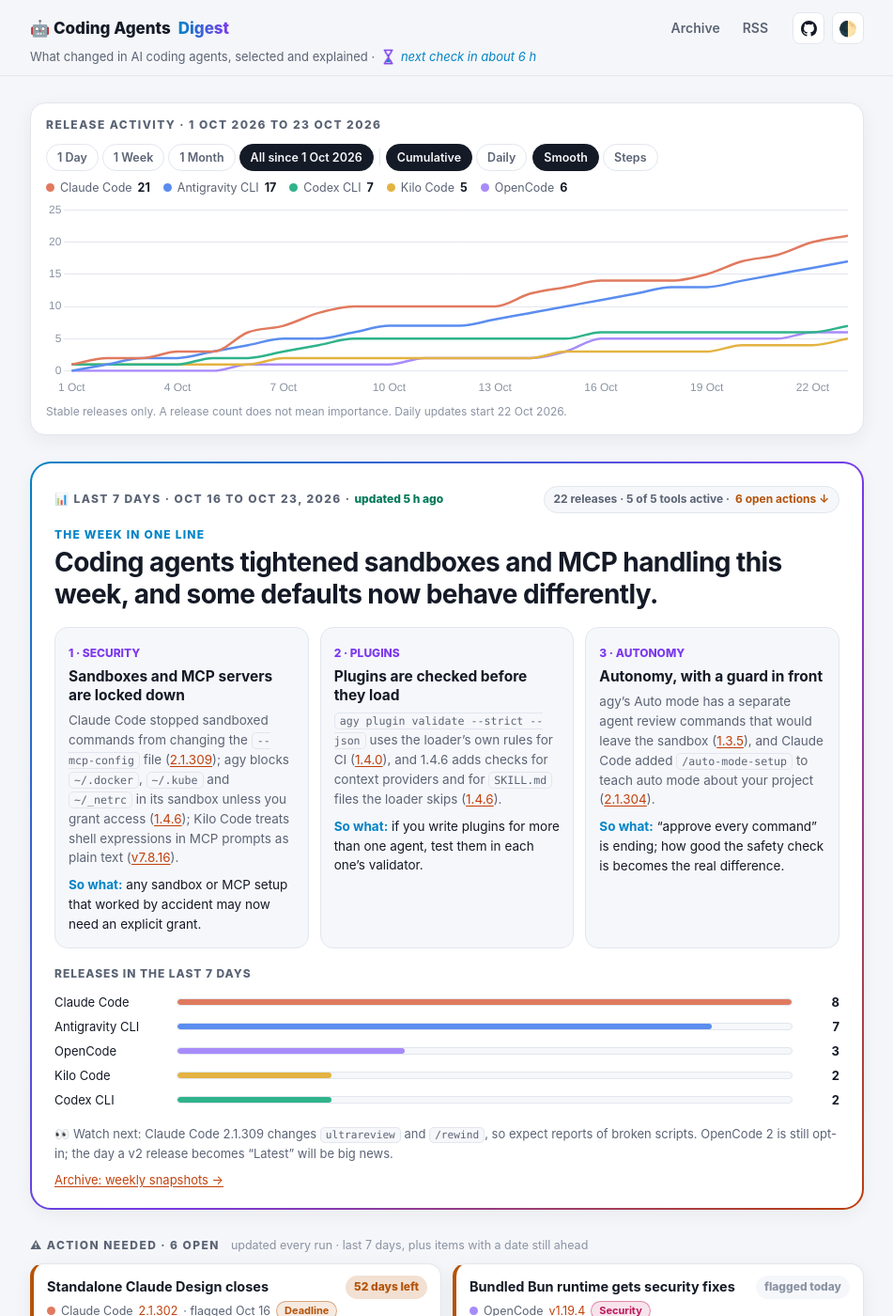
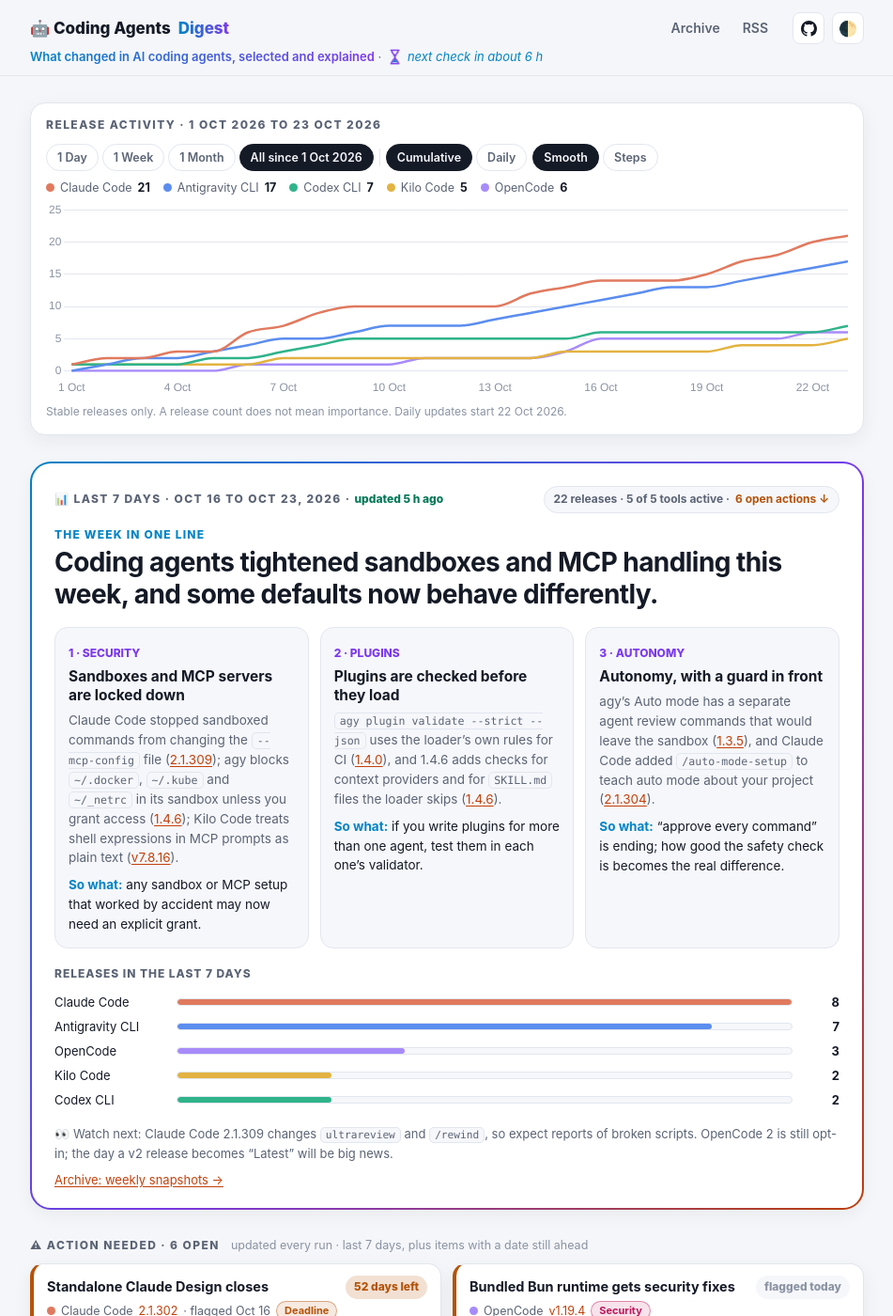
Before and after one commit to IbrahimSobh/coding-agents-digest, a Jekyll site: the page built from docs/index.html, in a window 1280 px wide and 1400 px high. Shown: the whole window at 94% size, without its empty margins (164-1115 px from the left). Built offline with Jekyll 4.4.1, drawn with Linux system fonts in a browser that asks for light colours.

Commit message:
Header: tagline in the "Digest" gradient
"What changed in AI coding agents, selected and explained" now uses the
same cyan-to-violet gradient as "Digest", slightly bolder so it stays
readable at 13px.

Co-Authored-By: Claude Opus 5.5 <noreply@anthropic.com>

```diff
--- a/docs/_layouts/default.html
+++ b/docs/_layouts/default.html
@@ -21,7 +21,7 @@
     </nav>
     <a class="tbtn" href="https://github.com/IbrahimSobh/coding-agents-digest" title="Source on GitHub" aria-label="Source on GitHub"><svg viewBox="0 0 16 16" width="17" height="17" fill="currentColor" aria-hidden="true"><path d="M8 0c4.42 0 8 3.58 8 8a8.013 8.013 0 0 1-5.45 7.59c-.4.08-.55-.17-.55-.38 0-.27.01-1.13.01-2.2 0-.75-.25-1.23-.54-1.48 1.78-.2 3.65-.88 3.65-3.95 0-.88-.31-1.59-.82-2.15.08-.2.36-1.02-.08-2.12 0 0-.67-.22-2.2.82-.64-.18-1.32-.27-2-.27-.68 0-1.36.09-2 .27-1.53-1.03-2.2-.82-2.2-.82-.44 1.1-.16 1.92-.08 2.12-.51.56-.82 1.28-.82 2.15 0 3.06 1.86 3.75 3.64 3.95-.23.2-.44.55-.51 1.07-.46.21-1.61.55-2.33-.66-.15-.24-.6-.83-1.23-.82-.67.01-.27.38.01.53.34.19.73.9.82 1.13.16.45.68 1.31 2.69.94 0 .67.01 1.3.01 1.49 0 .21-.15.45-.55.38A7.995 7.995 0 0 1 0 8c0-4.42 3.58-8 8-8Z"/></svg></a>
     <button class="tbtn" id="theme" title="Light / dark">🌓</button>
-  </div><div class="wrap hsub"><span>{{ site.description | remove: "." }}</span><span class="ncw hidden" id="ncw"> · <svg class="hg" viewBox="0 0 24 24" aria-hidden="true"><path class="hg-sand top" d="M8 5h8l-4 6z"/><path class="hg-sand bot" d="M12 14l4 6H8z"/><path class="hg-frame" d="M6 2h12M6 22h12M7 2c0 5 5 6 5 10s-5 5-5 10M17 2c0 5-5 6-5 10s5 5 5 10"/></svg><span id="nextCheck"></span></span></div></header>
+  </div><div class="wrap hsub"><span class="g tagline">{{ site.description | remove: "." }}</span><span class="ncw hidden" id="ncw"> · <svg class="hg" viewBox="0 0 24 24" aria-hidden="true"><path class="hg-sand top" d="M8 5h8l-4 6z"/><path class="hg-sand bot" d="M12 14l4 6H8z"/><path class="hg-frame" d="M6 2h12M6 22h12M7 2c0 5 5 6 5 10s-5 5-5 10M17 2c0 5-5 6-5 10s5 5 5 10"/></svg><span id="nextCheck"></span></span></div></header>
   <main class="wrap">
     {{ content }}
   </main>
--- a/docs/assets/style.css
+++ b/docs/assets/style.css
@@ -26,6 +26,7 @@ header.site{position:sticky;top:0;z-index:5;background:color-mix(in srgb,var(--b
 .hbar{display:flex;align-items:center;gap:16px;height:60px}
 .hsub{font-size:13px;color:var(--muted);margin-top:-10px;padding-bottom:10px;max-height:60px;overflow:hidden;transition:max-height .2s,opacity .2s,margin .2s,padding .2s}
 #nextCheck{color:var(--cyan);font-style:italic}
+.tagline{font-weight:600}
 header.site.scrolled .hsub{max-height:0;opacity:0;margin-top:0;padding-bottom:0}
 /* Hourglass before "next check": sand runs down, then it turns over (4 s loop) */
 .hg{width:17px;height:17px;vertical-align:-4px;margin:0 5px 0 2px;animation:hg-flip 4s ease-in-out infinite}
```
